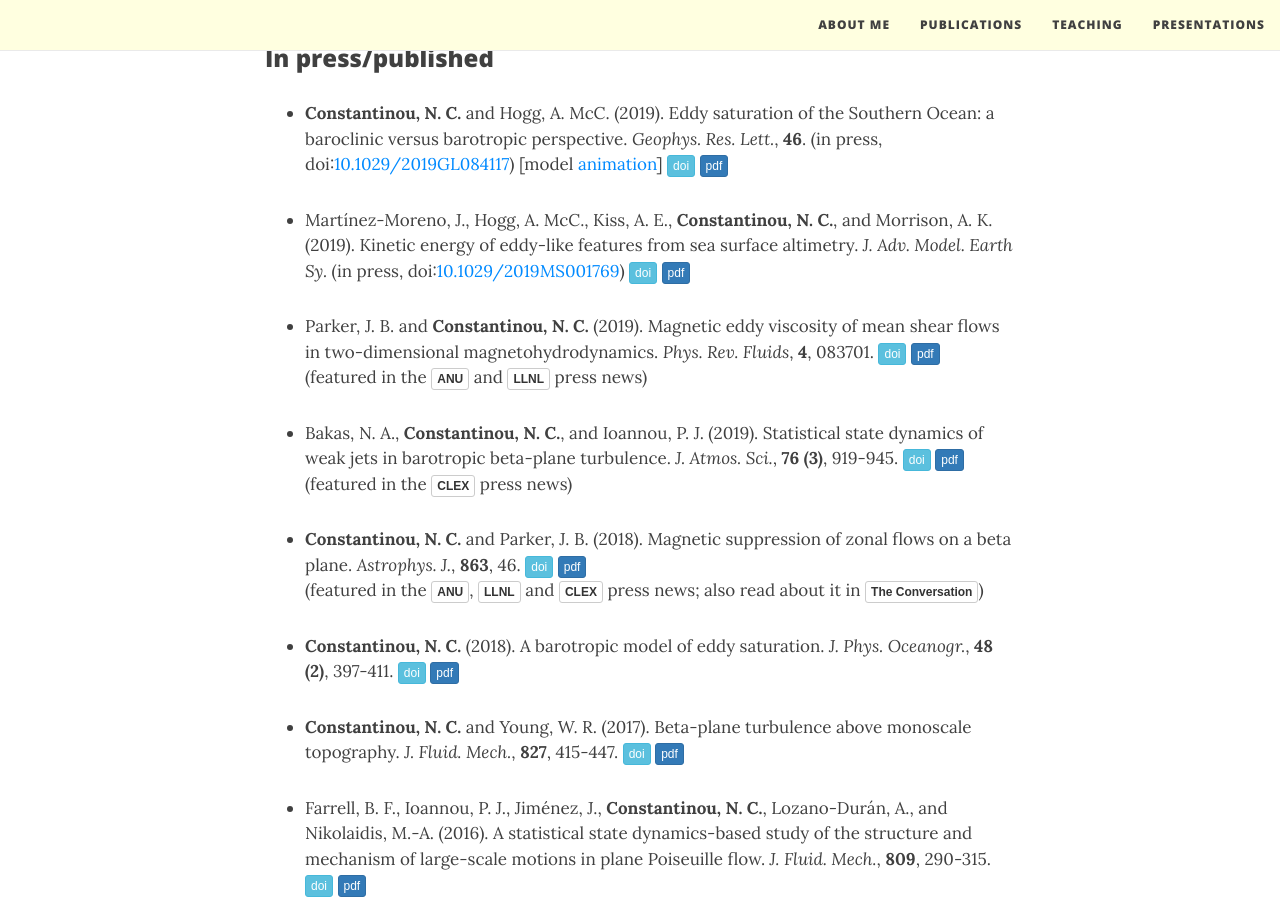
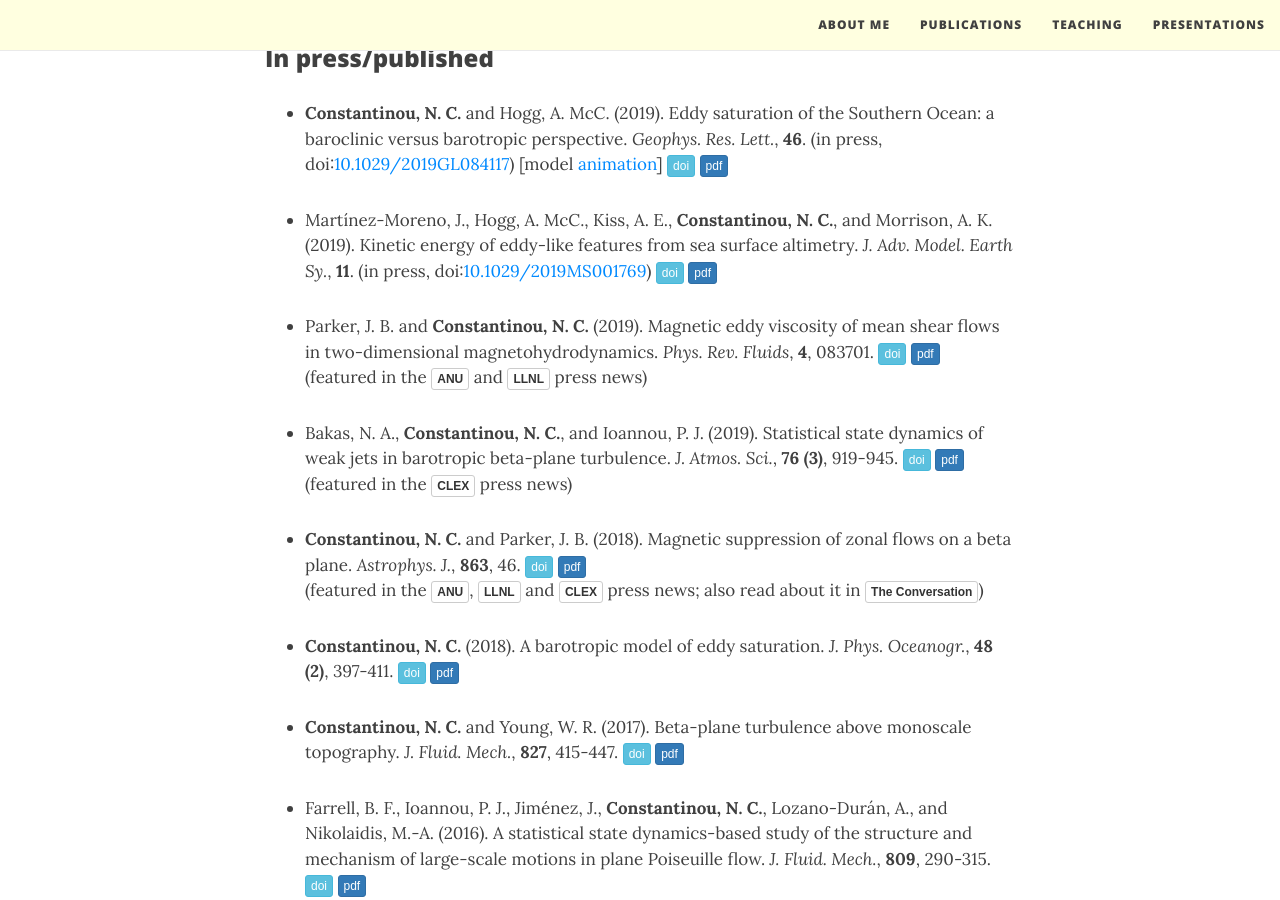
Before and after one commit to navidcy/navidcy.github.io, a Jekyll site: the page built from publications.md, in a window 1280 px wide and 900 px high, scrolled down 366 px. Built offline with Jekyll 4.4.1, drawn with Linux system fonts in a browser that asks for light colours; nearby versions of some CDN libraries; comment, search, counter and statistics services are not loaded.

```diff
--- a/publications.md
+++ b/publications.md
@@ -22,7 +22,7 @@
 - **Constantinou, N. C.** and  Hogg, A. McC. (2019). Eddy saturation of the Southern Ocean: a baroclinic versus barotropic perspective. _Geophys. Res. Lett._, **46**. (in press, doi:<a href="https://doi.org/10.1029/2019GL084117">10.1029/2019GL084117</a>) [model [animation][twolayer-mom6-movie]] [<span class="btn btn-info btn-xs{{end}}" style="font-family:sans-serif;">doi</span>][EddySat-BtBc-doi]{:target="_blank"} [<span class="btn btn-primary btn-xs{{end}}" style="font-family:sans-serif;">pdf</span>][eddysaturation-BC-BT] <span align="right" class='altmetric-embed' data-badge-type="2" data-condensed="true" data-hide-less-than="2" data-doi="10.1029/2019GL084117"></span>
 
 
-- Martínez-Moreno, J., Hogg, A. McC., Kiss, A. E., **Constantinou, N. C.**, and Morrison, A. K. (2019). Kinetic energy of eddy-like features from sea surface altimetry. _J. Adv. Model. Earth Sy._ (in press, doi:<a href="https://doi.org/10.1029/2019MS001769">10.1029/2019MS001769</a>) [<span class="btn btn-info btn-xs{{end}}" style="font-family:sans-serif;">doi</span>][TrackEddies-SSH-doi]{:target="_blank"} [<span class="btn btn-primary btn-xs{{end}}" style="font-family:sans-serif;">pdf</span>][TrackEddies-SSH] <span align="right" class='altmetric-embed' data-badge-type="2" data-condensed="true" data-hide-less-than="2" data-doi="10.1029/2019MS001769"></span>
+- Martínez-Moreno, J., Hogg, A. McC., Kiss, A. E., **Constantinou, N. C.**, and Morrison, A. K. (2019). Kinetic energy of eddy-like features from sea surface altimetry. _J. Adv. Model. Earth Sy._, **11**. (in press, doi:<a href="https://doi.org/10.1029/2019MS001769">10.1029/2019MS001769</a>) [<span class="btn btn-info btn-xs{{end}}" style="font-family:sans-serif;">doi</span>][TrackEddies-SSH-doi]{:target="_blank"} [<span class="btn btn-primary btn-xs{{end}}" style="font-family:sans-serif;">pdf</span>][TrackEddies-SSH] <span align="right" class='altmetric-embed' data-badge-type="2" data-condensed="true" data-hide-less-than="2" data-doi="10.1029/2019MS001769"></span>
 
 
 - Parker, J. B. and **Constantinou, N. C.** (2019). Magnetic eddy viscosity of mean shear flows in two-dimensional magnetohydrodynamics. _Phys. Rev. Fluids_, **4**, 083701. [<span class="btn btn-info btn-xs{{end}}" style="font-family:sans-serif;">doi</span>][magneticviscosity-doi]{:target="_blank"} [<span class="btn btn-primary btn-xs{{end}}" style="font-family:sans-serif;">pdf</span>][magneticviscosity] <span align="right" class='altmetric-embed' data-badge-type="2" data-condensed="true" data-doi="10.1103/PhysRevFluids.4.083701"></span> <br/>
```
